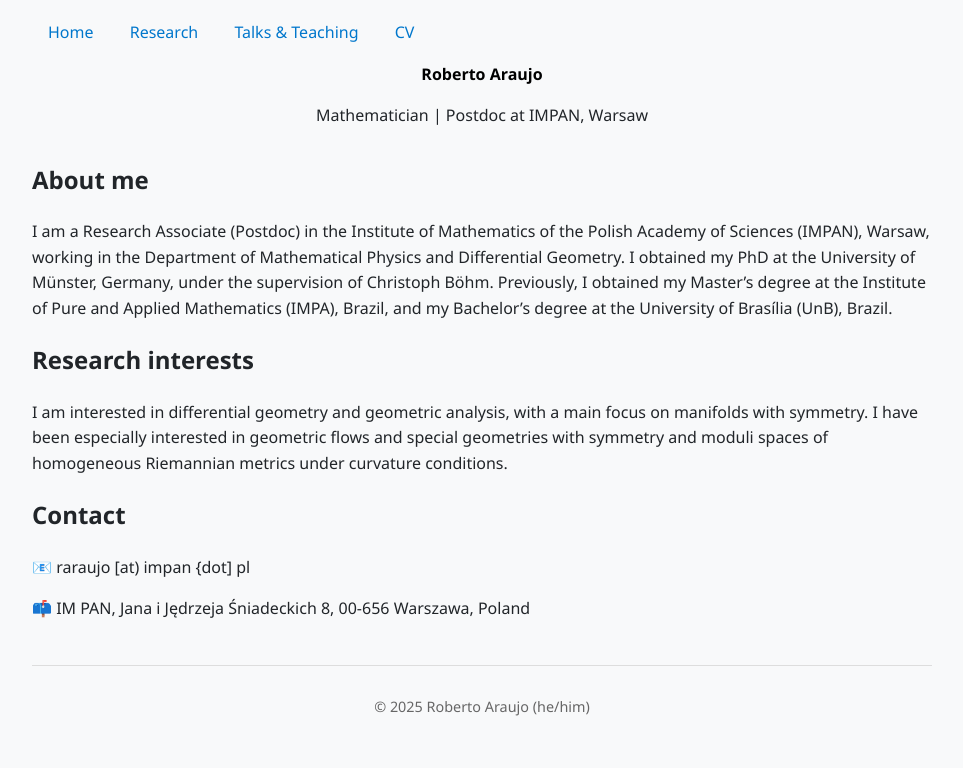
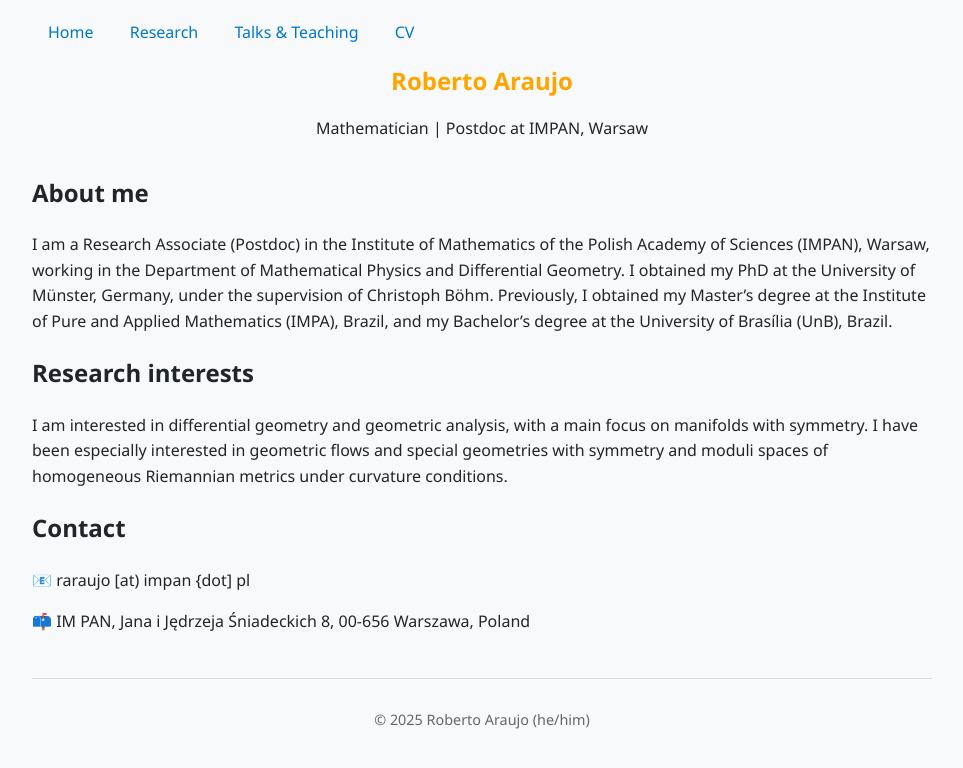
Before and after one commit to r-saraujo/r-saraujo.github.io, a Jekyll site: the page built from index.md, in a window 1280 px wide. Shown: the top 768 px of the page, without its empty margins (158-1121 px from the left). Built offline with Jekyll 4.4.1, drawn with Linux system fonts in a browser that asks for light colours.

Commit message:
Update style.css

```diff
--- a/assets/style.css
+++ b/assets/style.css
@@ -25,8 +25,8 @@ h1 {
 }
 
 .homepage-header h1 {
-  font-size: 1em;
-  color: black;
+  font-size: 1.5em;
+  color: orange;
   margin-bottom: 0.2em;
 }
 
```
